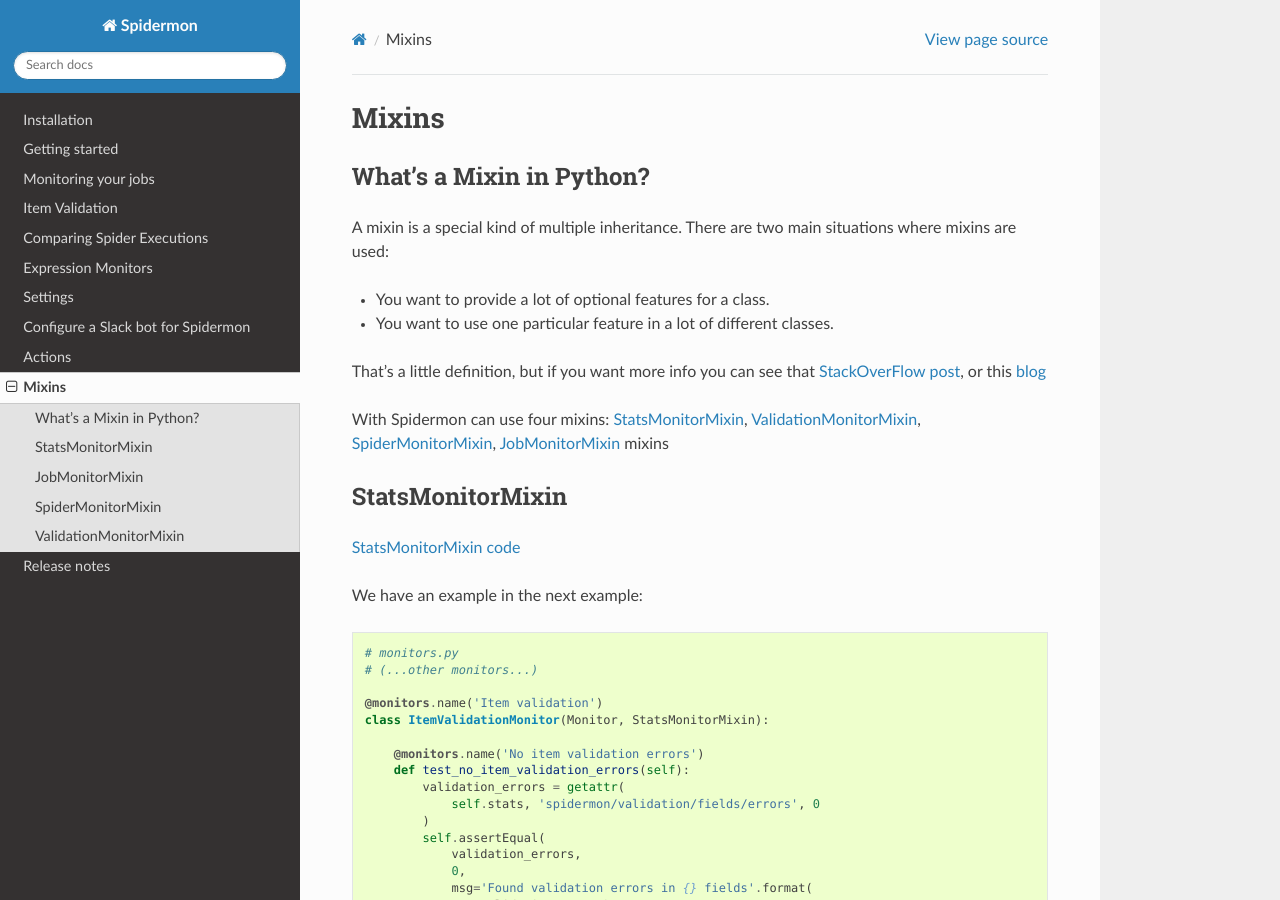
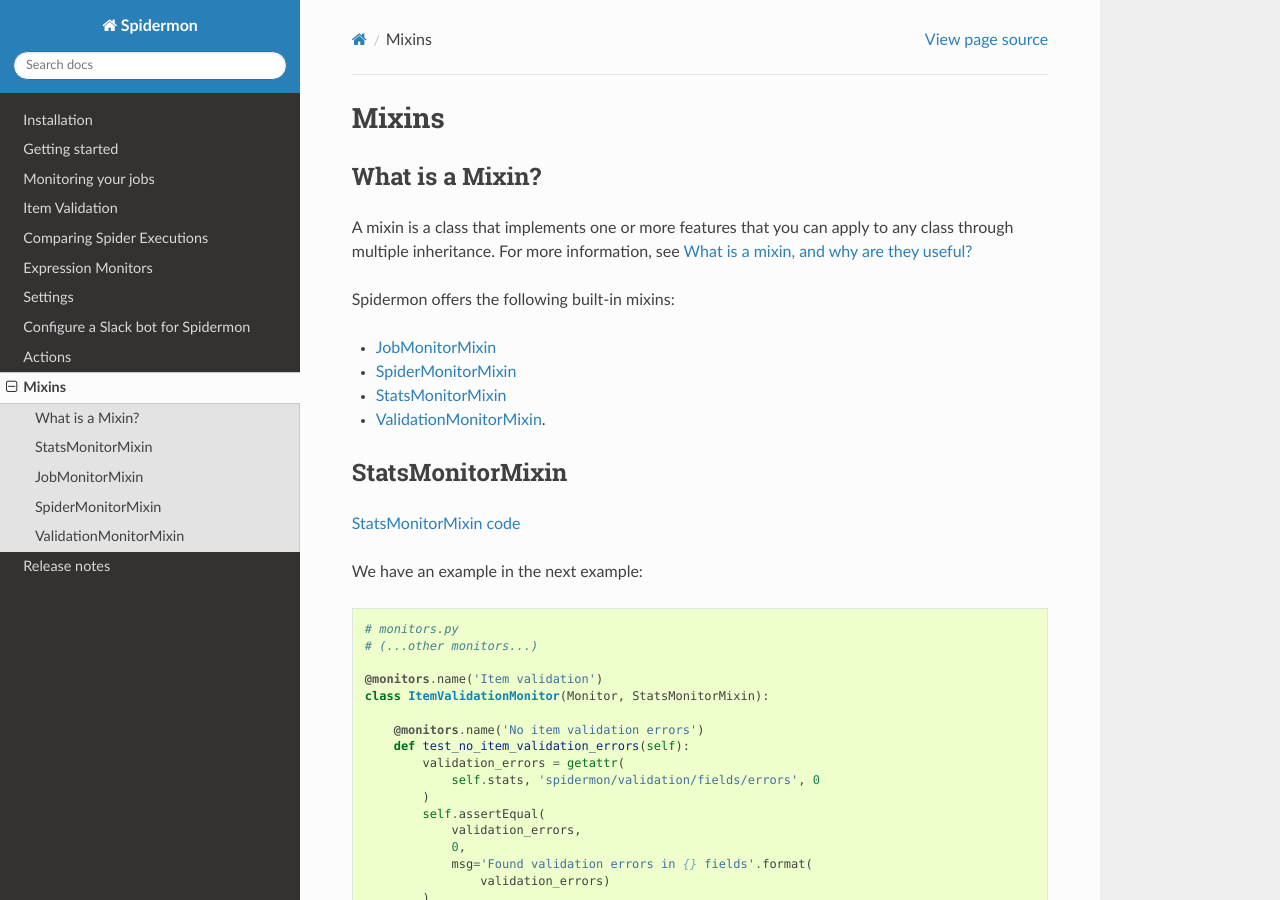
Before and after one commit to scrapinghub/spidermon, a Sphinx documentation site: the page built from docs/source/mixins.rst, in a window 1280 px wide and 900 px high. Built offline with Sphinx 7.4.7 and the Read the Docs theme 2.0.0, drawn with Linux system fonts in a browser that asks for light colours.

Commit message:
Reorganized first section of mixins docs

```diff
--- a/docs/source/mixins.rst
+++ b/docs/source/mixins.rst
@@ -4,20 +4,21 @@
 Mixins
 ======
 
-What's a Mixin in Python?
--------------------------
+What is a Mixin?
+----------------
 
-A mixin is a special kind of multiple inheritance. There are two main situations where mixins are used:
+A mixin is a class that implements one or more features that you can apply to
+any class through multiple inheritance. For more information, see `What is a
+mixin, and why are they useful?`_
 
-* You want to provide a lot of optional features for a class.
-* You want to use one particular feature in a lot of different classes.
+.. _What is a mixin, and why are they useful?: https://stackoverflow.com/q/533631
 
-That's a little definition, but if you want more info you can see that `StackOverFlow post`_, or this `blog`_
+Spidermon offers the following built-in mixins:
 
-.. _`StackOverFLow post`: https://stackoverflow.com/questions/533631/what-is-a-mixin-and-why-are-they-useful
-.. _`blog`: https://easyaspython.com/mixins-for-fun-and-profit-cb9962760556
-
-With Spidermon can use four mixins: `StatsMonitorMixin`_, `ValidationMonitorMixin`_, `SpiderMonitorMixin`_, `JobMonitorMixin`_ mixins
+- `JobMonitorMixin`_
+- `SpiderMonitorMixin`_
+- `StatsMonitorMixin`_
+- `ValidationMonitorMixin`_.
 
 .. _`StatsMonitorMixin`:
 
```
